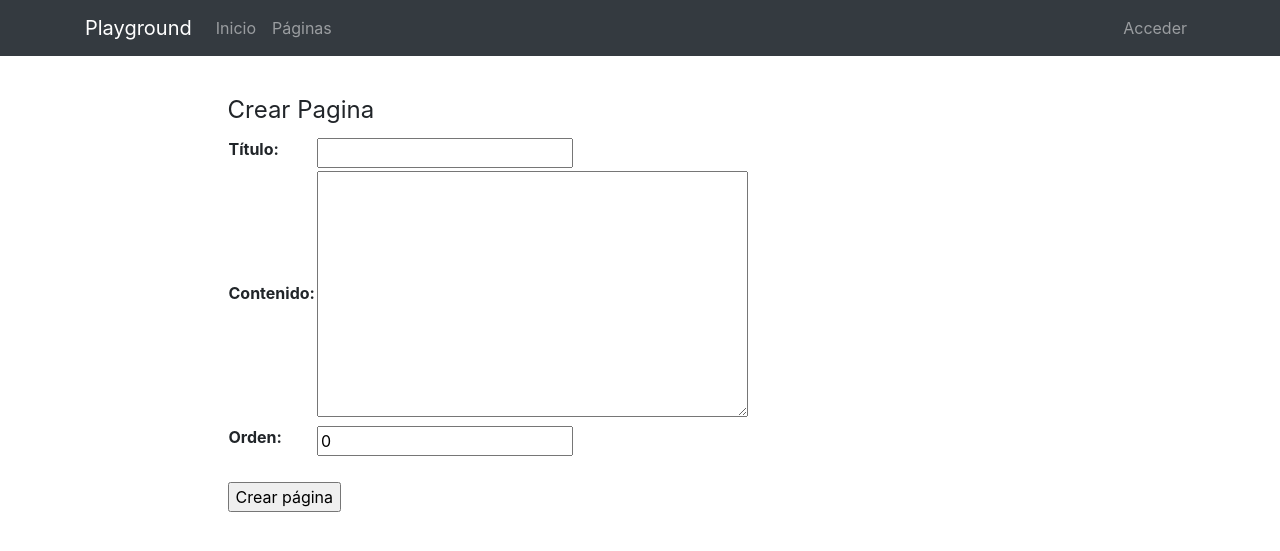
After one commit to slizer98/playground, a Django app: page /pages/create/ in a window 1280 px wide. The commit adds this page. Shown: the top 551 px of the page. Run offline with Django 5.2, Linux system fonts and the light colour scheme; some libraries are stand-ins or nearby versions.

Commit message:
added create and update in pages

```diff
--- a/core/templates/core/base.html
+++ b/core/templates/core/base.html
@@ -28,7 +28,7 @@
                 <a class="nav-link" href="{% url 'home' %}">Inicio</a>
               </li>
               <li class="nav-item">
-                <a class="nav-link" href="{% url 'pages' %}">Páginas</a>
+                <a class="nav-link" href="{% url 'pages:pages' %}">Páginas</a>
               </li>
             </ul>
             <ul class="navbar-nav">
--- /dev/null
+++ b/pages/templates/pages/includes/pages_menu.html
@@ -0,0 +1,20 @@
+{% if request.user.is_staff %}
+<nav class="navbar navbar-expand-lg navbar-light bg-light">
+  <div class="container">
+    <span class="navbar-brand" href="#"><i>Administrar</i></span>
+    <button class="navbar-toggler" type="button" data-toggle="collapse" data-target="#nep" aria-controls="nep" aria-expanded="false">
+      <span class="navbar-toggler-icon"></span>
+    </button>
+    <div class="collapse navbar-collapse" id="nep">
+      <ul class="navbar-nav mr-auto">
+        <li class="nav-item">
+          <a class="nav-link" href="{% url 'pages:create' %}"><i>Crear página</i></a>
+        </li>
+        <li class="nav-item">
+          <a class="nav-link" href="{% url 'pages:pages' %}"><i>Listar páginas</i></a>
+        </li>
+      </ul>
+    </div>
+  </div>
+</nav>
+{% endif %}
--- a/pages/templates/pages/page.html
+++ b/pages/templates/pages/page_detail.html
@@ -2,6 +2,7 @@
 {% load static %}
 {% block title %}{{page.title}}{% endblock %}
 {% block content %}
+{% include 'pages/includes/pages_menu.html' %}
 <main role="main">
   <div class="container">
     <div class="row mt-3">
@@ -10,7 +11,7 @@
         <div>
           {{page.content|safe}}
           {% if request.user.is_staff %}
-            <p><a href="#">Editar</a></p>
+            <p><a href="{% url 'pages:update' page.id  %}">Editar</a></p>
           {% endif %}
         </div>
       </div>
--- /dev/null
+++ b/pages/templates/pages/page_form.html
@@ -0,0 +1,24 @@
+{% extends 'core/base.html' %}
+{% load static %}
+{% block title %}Crear página{% endblock %}
+{% block content %}
+{% include 'pages/includes/pages_menu.html'%}
+<main role="main">
+  <div class="container">
+    <div class="row mt-3">
+      <div class="col-md-9 mx-auto">
+        <div>
+            <form action="" method="post">{% csrf_token %}
+              <legend>Crear Pagina</legend>
+                <table>
+                    {{ form.as_table }}
+                </table>
+                <br>
+                <input type="submit" value="Crear página" />
+            </form>
+        </div>
+      </div>
+    </div>
+  </div>
+</main>
+{% endblock %}
--- a/pages/urls.py
+++ b/pages/urls.py
@@ -1,8 +1,9 @@
 from django.urls import path
-from . import views
-from .views import PageListView
+from .views import PageListView, PageDetailView, PageCreate, PageUpdate
 
-urlpatterns = [
+pages_patterns = ([
     path('', PageListView.as_view(), name='pages'),
-    path('<int:page_id>/<slug:page_slug>/', views.page, name='page'),
-]
+    path('<int:pk>/<slug:page_slug>/', PageDetailView.as_view(), name='page'),
+    path('create/', PageCreate.as_view(), name='create'),
+    path('update/<int:pk>', PageUpdate.as_view(), name='update'),
+], 'pages')
--- a/pages/views.py
+++ b/pages/views.py
@@ -1,10 +1,25 @@
 from django.views.generic.list import ListView
+from django.views.generic.detail import DetailView
+from django.views.generic.edit import CreateView, UpdateView, DeleteView
 from django.shortcuts import render, get_object_or_404, get_list_or_404
+from django.urls import reverse, reverse_lazy
 from .models import Page
 # Create your views here.
 class PageListView(ListView):
     model = Page
 
-def page(request, page_id, page_slug):
-    page = get_object_or_404(Page, id=page_id)
-    return render(request, 'pages/page.html', {'page':page})
+class PageDetailView(DetailView):
+    model = Page
+
+class PageCreate(CreateView):
+    model = Page
+    fields = ["title", 'content', 'order']
+    success_url = reverse_lazy('pages:pages')
+
+class PageUpdate(UpdateView):
+    model = Page
+    fields = ["title", 'content', 'order']
+    template_name_suffix = '_update_form'
+
+    def get_success_url(self) -> str:
+        return reverse_lazy('pages:update', args=[self.object.id])+ '?ok'
--- a/webplayground/urls.py
+++ b/webplayground/urls.py
@@ -1,9 +1,10 @@
 
 from django.contrib import admin
 from django.urls import path, include
+from pages.urls import pages_patterns
 
 urlpatterns = [
     path('', include('core.urls')),
-    path('pages/', include('pages.urls')),
+    path('pages/', include(pages_patterns)),
     path('admin/', admin.site.urls),
 ]
```
Also changed, not shown: pages/templates/pages/page_list.html (+5 -4 lines), pages/templates/pages/page_update_form.html (added, +29 -0 lines).
